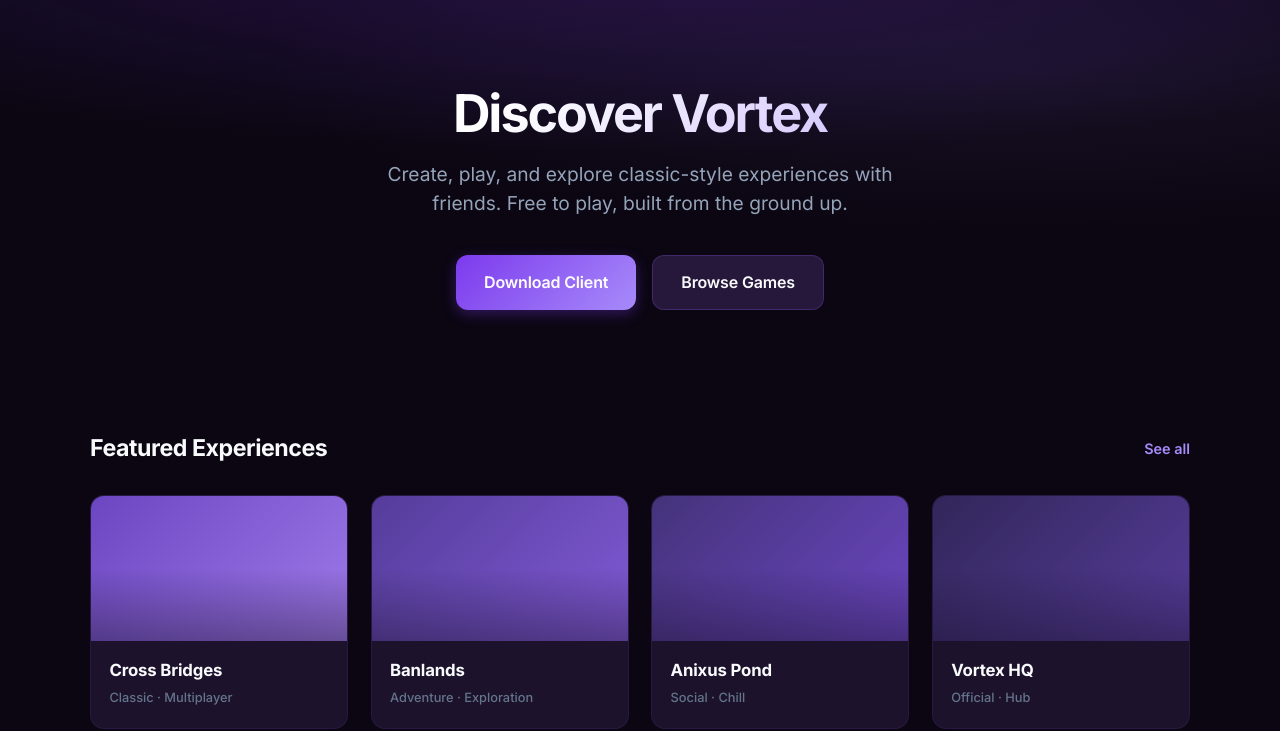
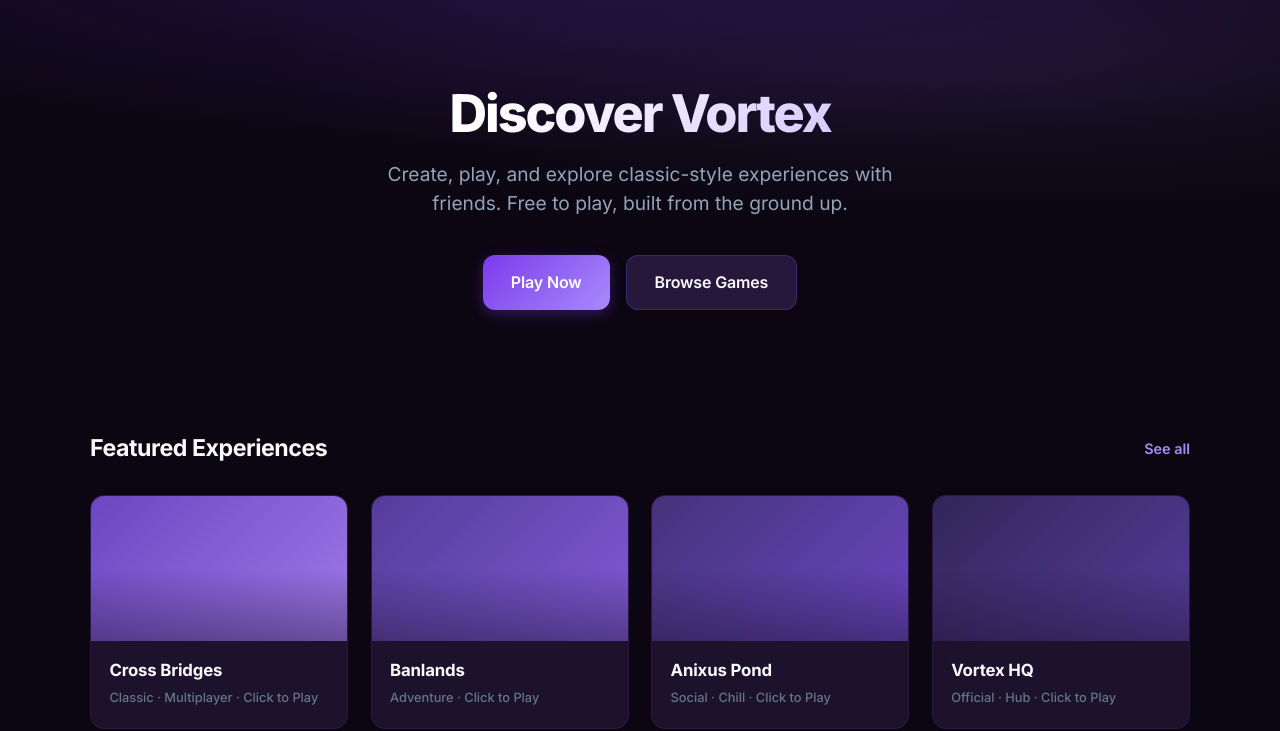
Before and after one commit to GuestVRGT/vortex-recreation-blueprint, a plain HTML site: page index.html in a window 1280 px wide. Shown: the part 73-804 px from the top of the page. Drawn offline with Linux system fonts and the light colour scheme.

Commit message:
Make homepage featured games clickable → vortoria-client

```diff
--- a/index.html
+++ b/index.html
@@ -6,7 +6,7 @@
   <title>Vortex - Discover & Play</title>
   <link rel="stylesheet" href="styles.css">
   <link rel="preconnect" href="https://fonts.googleapis.com">
-  <link href="https://fonts.googleapis.com/css2?family=Inter:wght@400;500;600;700&display=swap" rel="stylesheet">
+  <link href="https://fonts.googleapis.com/css2?family=Inter:wght@400;500;600;700;800&display=swap" rel="stylesheet">
 </head>
 <body>
   <nav class="navbar">
@@ -33,7 +33,7 @@
       <h1>Discover Vortex</h1>
       <p class="hero-sub">Create, play, and explore classic-style experiences with friends. Free to play, built from the ground up.</p>
       <div class="hero-actions">
-        <a href="download.html" class="btn btn-primary btn-lg">Download Client</a>
+        <a href="https://guestvrgt.github.io/vortoria-client/?game=playground&play=1" class="btn btn-primary btn-lg" target="_blank" rel="noopener">Play Now</a>
         <a href="games.html" class="btn btn-secondary btn-lg">Browse Games</a>
       </div>
     </div>
@@ -46,34 +46,34 @@
         <a href="games.html" class="see-all">See all</a>
       </div>
       <div class="games-grid" id="featured-games">
-        <div class="game-card">
+        <a href="https://guestvrgt.github.io/vortoria-client/?game=playground&play=1" class="game-card" target="_blank" rel="noopener">
           <div class="game-thumb" style="background: linear-gradient(135deg, #6b46c1, #9f7aea);"></div>
           <div class="game-info">
             <h3>Cross Bridges</h3>
-            <p class="game-meta">Classic · Multiplayer</p>
+            <p class="game-meta">Classic · Multiplayer · Click to Play</p>
           </div>
-        </div>
-        <div class="game-card">
+        </a>
+        <a href="https://guestvrgt.github.io/vortoria-client/?game=obby&play=1" class="game-card" target="_blank" rel="noopener">
           <div class="game-thumb" style="background: linear-gradient(135deg, #553c9a, #805ad5);"></div>
           <div class="game-info">
             <h3>Banlands</h3>
-            <p class="game-meta">Adventure · Exploration</p>
+            <p class="game-meta">Adventure · Click to Play</p>
           </div>
-        </div>
-        <div class="game-card">
+        </a>
+        <a href="https://guestvrgt.github.io/vortoria-client/?game=playground&play=1" class="game-card" target="_blank" rel="noopener">
           <div class="game-thumb" style="background: linear-gradient(135deg, #44337a, #6b46c1);"></div>
           <div class="game-info">
             <h3>Anixus Pond</h3>
-            <p class="game-meta">Social · Chill</p>
+            <p class="game-meta">Social · Chill · Click to Play</p>
           </div>
-        </div>
-        <div class="game-card">
+        </a>
+        <a href="https://guestvrgt.github.io/vortoria-client/?game=playground&play=1" class="game-card" target="_blank" rel="noopener">
           <div class="game-thumb" style="background: linear-gradient(135deg, #322659, #553c9a);"></div>
           <div class="game-info">
             <h3>Vortex HQ</h3>
-            <p class="game-meta">Official · Hub</p>
+            <p class="game-meta">Official · Hub · Click to Play</p>
           </div>
-        </div>
+        </a>
       </div>
     </section>
 
```
